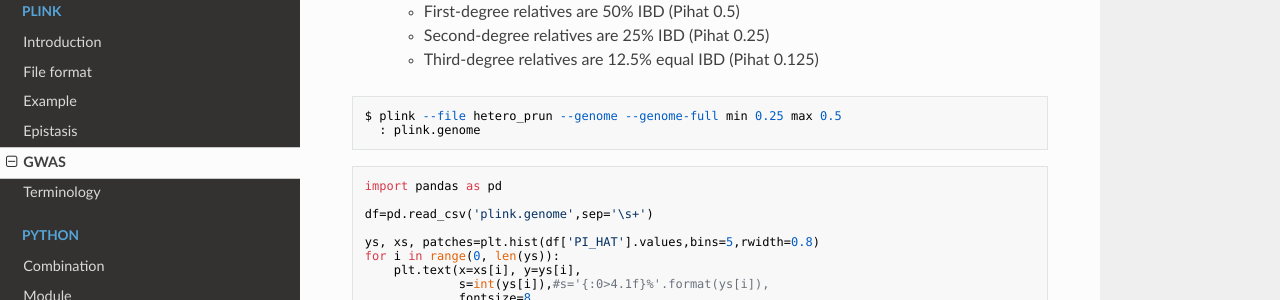
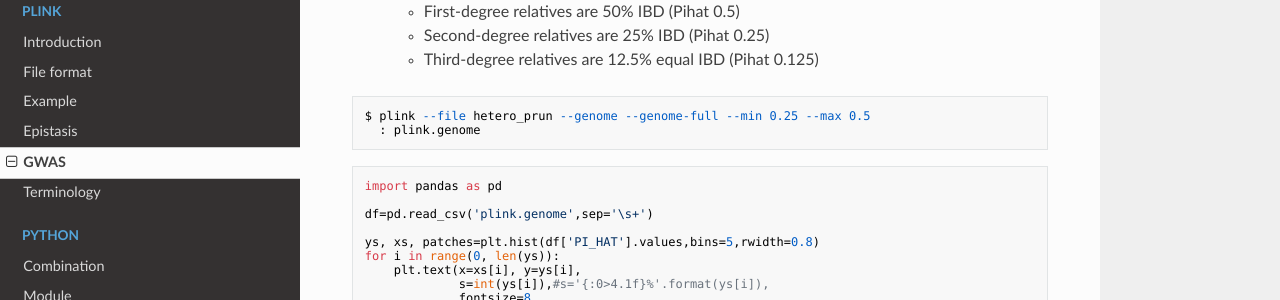
Before and after one commit to WonyoungCho/plink, an MkDocs documentation site: the page built from docs/GWAS.md, in a window 1280 px wide and 900 px high, scrolled down 1129 px. Shown: the part 151-451 px from the top of the window. Built offline with MkDocs 1.6.1, drawn with Linux system fonts in a browser that asks for light colours; nearby versions of some CDN libraries; old or Windows-style settings are respelled for this version of MkDocs.

Commit message:
Update GWAS.md

````diff
--- a/docs/GWAS.md
+++ b/docs/GWAS.md
@@ -52,7 +52,7 @@
 > - Second-degree relatives are 25% IBD (Pihat 0.25)
 > - Third-degree relatives are 12.5% equal IBD (Pihat 0.125)
 ```
-$ plink --file hetero_prun --genome --genome-full min 0.25 max 0.5
+$ plink --file hetero_prun --genome --genome-full --min 0.25 --max 0.5
   : plink.genome
 ```
 ```
````
